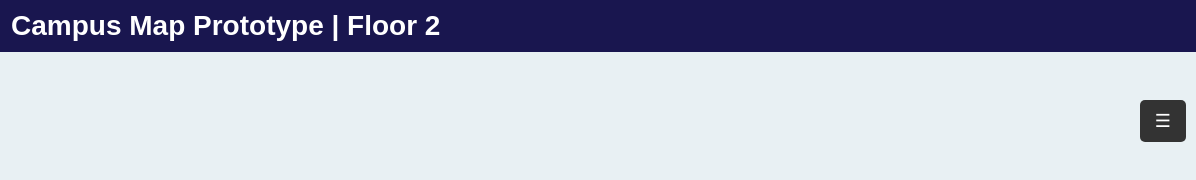
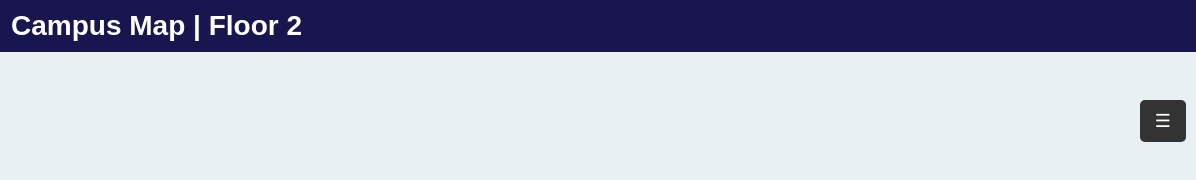
Before and after one commit to jcjcjcjcjcjcjc67/campus-map-v67, a plain HTML site: page floor2.html in a window 1280 px wide. Shown: the full height of the page, 84-1280 px from the left. Drawn offline with Linux system fonts and the light colour scheme.

Commit message:
Update floor2.html

```diff
--- a/floor2.html
+++ b/floor2.html
@@ -10,7 +10,7 @@
   <!-- Top Bar -->
   <div class="top-bar">
     <img src="images/loalogo.png">
-    Campus Map Prototype | Floor 2
+    Campus Map | Floor 2
   </div>
 
   <!-- Sidebar -->
```
